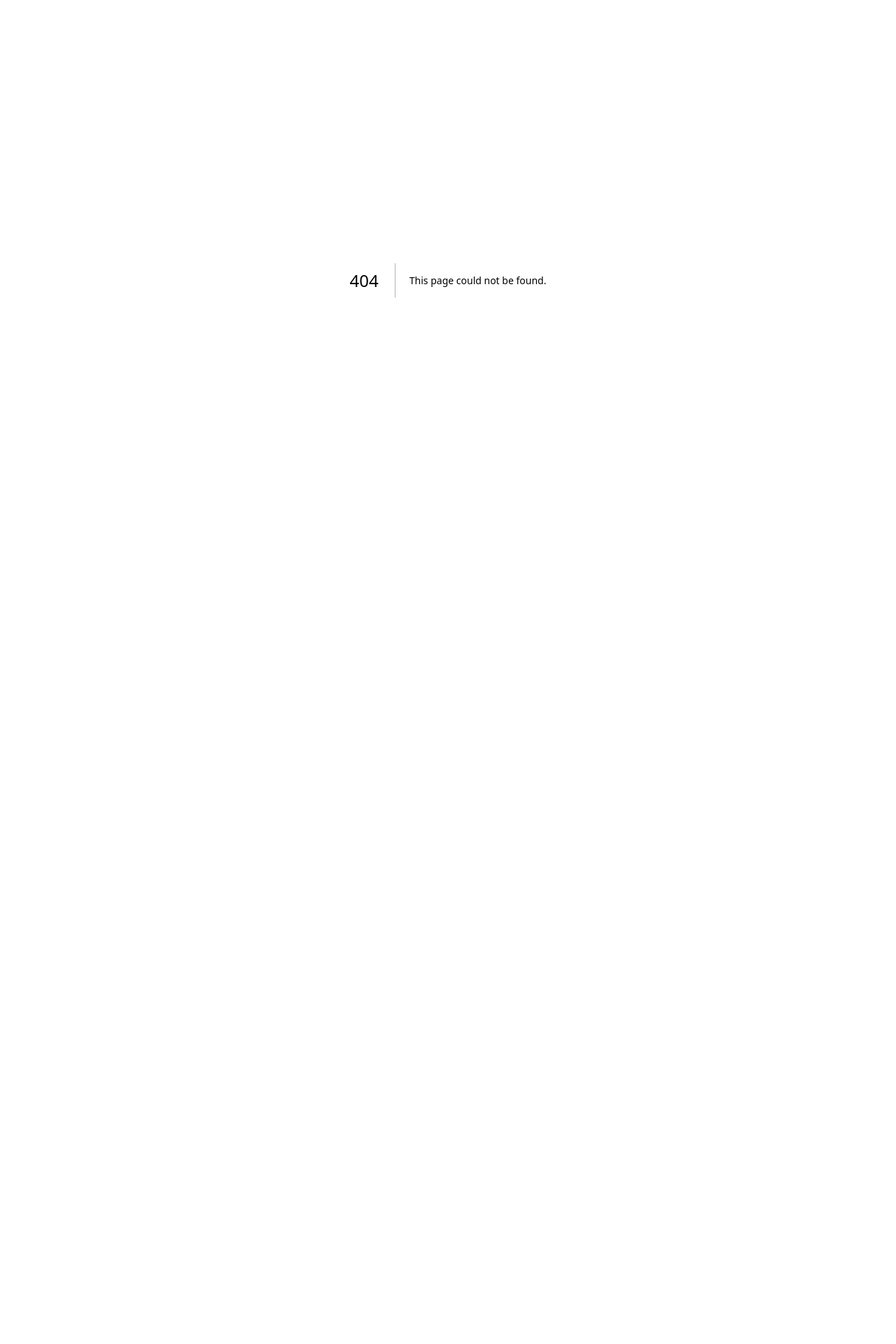
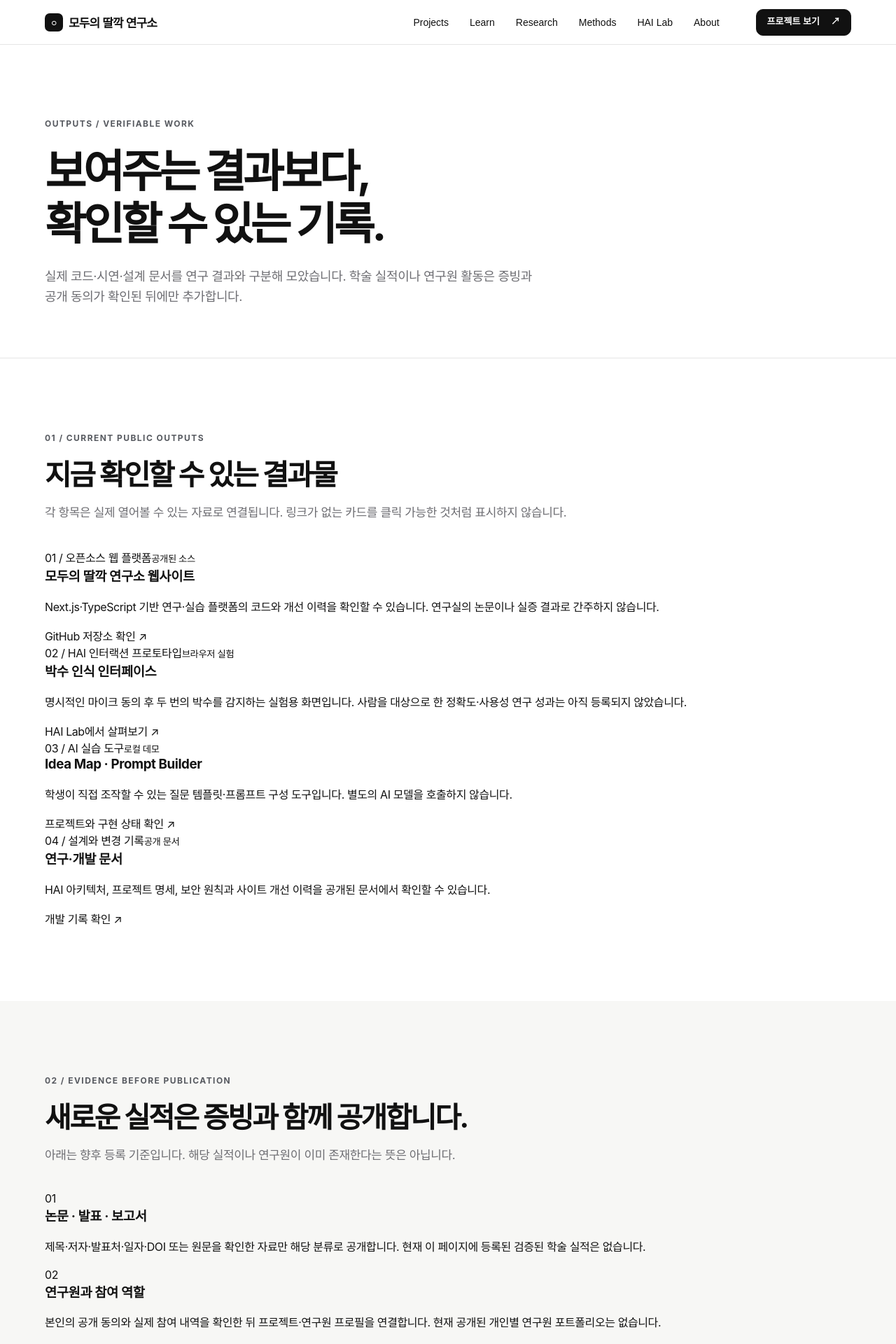
Before and after one commit to Jxny0ung/ddalkak-lab-hai, a Next.js app: page /outputs in a window 1280 px wide. Before the commit this address had no page. Shown: the top 1920 px of the page at 70% size. Before the commit the page ends 800 px from the top, so only its background shows below. Built offline with nearby package versions, Linux system fonts and the light colour scheme.

Commit message:
feat: add verified source-backed public outputs and evidence-gated achievement standards

```diff
--- /dev/null
+++ b/src/app/outputs/page.tsx
@@ -0,0 +1,136 @@
+import Link from "next/link";
+import type { Metadata } from "next";
+import { SiteHeader } from "@/components/site-header";
+import { SiteFooter } from "@/components/site-footer";
+
+export const metadata: Metadata = {
+  title: "Outputs | 공개된 결과물",
+  description: "실제로 확인할 수 있는 딸깍 연구소 코드·프로토타입·설계 기록과 아직 공개되지 않은 연구 성과를 명확히 구분합니다.",
+  alternates: { canonical: "/outputs" },
+};
+
+const actualOutputs = [
+  {
+    number: "01",
+    category: "오픈소스 웹 플랫폼",
+    title: "모두의 딸깍 연구소 웹사이트",
+    status: "공개된 소스",
+    description: "Next.js·TypeScript 기반 연구·실습 플랫폼의 코드와 개선 이력을 확인할 수 있습니다. 연구실의 논문이나 실증 결과로 간주하지 않습니다.",
+    href: "https://github.com/Jxny0ung/ddalkak-lab-hai",
+    link: "GitHub 저장소 확인",
+  },
+  {
+    number: "02",
+    category: "HAI 인터랙션 프로토타입",
+    title: "박수 인식 인터페이스",
+    status: "브라우저 실험",
+    description: "명시적인 마이크 동의 후 두 번의 박수를 감지하는 실험용 화면입니다. 사람을 대상으로 한 정확도·사용성 연구 성과는 아직 등록되지 않았습니다.",
+    href: "/lab",
+    link: "HAI Lab에서 살펴보기",
+  },
+  {
+    number: "03",
+    category: "AI 실습 도구",
+    title: "Idea Map · Prompt Builder",
+    status: "로컬 데모",
+    description: "학생이 직접 조작할 수 있는 질문 템플릿·프롬프트 구성 도구입니다. 별도의 AI 모델을 호출하지 않습니다.",
+    href: "/projects",
+    link: "프로젝트와 구현 상태 확인",
+  },
+  {
+    number: "04",
+    category: "설계와 변경 기록",
+    title: "연구·개발 문서",
+    status: "공개 문서",
+    description: "HAI 아키텍처, 프로젝트 명세, 보안 원칙과 사이트 개선 이력을 공개된 문서에서 확인할 수 있습니다.",
+    href: "https://github.com/Jxny0ung/ddalkak-lab-hai/tree/main/docs",
+    link: "개발 기록 확인",
+  },
+] as const;
+
+const publicationRules = [
+  {
+    title: "논문 · 발표 · 보고서",
+    detail: "제목·저자·발표처·일자·DOI 또는 원문을 확인한 자료만 해당 분류로 공개합니다. 현재 이 페이지에 등록된 검증된 학술 실적은 없습니다.",
+  },
+  {
+    title: "연구원과 참여 역할",
+    detail: "본인의 공개 동의와 실제 참여 내역을 확인한 뒤 프로젝트·연구원 프로필을 연결합니다. 현재 공개된 개인별 연구원 포트폴리오는 없습니다.",
+  },
+  {
+    title: "자격증 · 수료증 · 수상",
+    detail: "증빙 자료의 공개 허락을 받은 뒤 발급기관, 취득일, 증빙 링크와 유형을 함께 기록합니다. 수료·자격·수상을 서로 다른 유형으로 표기합니다.",
+  },
+] as const;
+
+export default function OutputsPage() {
+  return (
+    <>
+      <SiteHeader />
+      <main id="main-content" className="sl-main sl-interior">
+        <section className="sl-page-top">
+          <div className="sl-container">
+            <span className="sl-kicker">OUTPUTS / VERIFIABLE WORK</span>
+            <h1>보여주는 결과보다,<br/>확인할 수 있는 기록.</h1>
+            <p>실제 코드·시연·설계 문서를 연구 결과와 구분해 모았습니다. 학술 실적이나 연구원 활동은 증빙과 공개 동의가 확인된 뒤에만 추가합니다.</p>
+          </div>
+        </section>
+
+        <section className="sl-section" aria-labelledby="actual-outputs-title">
+          <div className="sl-container">
+            <div className="sl-section-head">
+              <div>
+                <span className="sl-kicker">01 / CURRENT PUBLIC OUTPUTS</span>
+                <h2 id="actual-outputs-title">지금 확인할 수 있는 결과물</h2>
+                <p>각 항목은 실제 열어볼 수 있는 자료로 연결됩니다. 링크가 없는 카드를 클릭 가능한 것처럼 표시하지 않습니다.</p>
+              </div>
+            </div>
+            <div className="sl-output-grid">
+              {actualOutputs.map((output) => {
+                const external = output.href.startsWith("https://");
+                const contents = (
+                  <>
+                    <div className="sl-output-card__meta"><span>{output.number} / {output.category}</span><small>{output.status}</small></div>
+                    <h3>{output.title}</h3>
+                    <p>{output.description}</p>
+                    <span className="sl-output-card__link">{output.link} ↗</span>
+                  </>
+                );
+                return external ? (
+                  <a className="sl-output-card" key={output.number} href={output.href} target="_blank" rel="noopener noreferrer">{contents}</a>
+                ) : (
+                  <Link className="sl-output-card" key={output.number} href={output.href}>{contents}</Link>
+                );
+              })}
+            </div>
+          </div>
+        </section>
+
+        <section className="sl-section sl-section-soft" aria-labelledby="publication-rules-title">
+          <div className="sl-container">
+            <div className="sl-section-head">
+              <div>
+                <span className="sl-kicker">02 / EVIDENCE BEFORE PUBLICATION</span>
+                <h2 id="publication-rules-title">새로운 실적은 증빙과 함께 공개합니다.</h2>
+                <p>아래는 향후 등록 기준입니다. 해당 실적이나 연구원이 이미 존재한다는 뜻은 아닙니다.</p>
+              </div>
+            </div>
+            <div className="sl-output-standards">
+              {publicationRules.map((rule, index) => (
+                <article key={rule.title}>
+                  <span>{String(index + 1).padStart(2, "0")}</span>
+                  <div><h3>{rule.title}</h3><p>{rule.detail}</p></div>
+                </article>
+              ))}
+            </div>
+            <div className="sl-actions sl-output-actions">
+              <Link className="sl-btn sl-btn-dark" href="/registry">연구 기록 원칙 보기 ↗</Link>
+              <Link className="sl-btn sl-btn-outline" href="/archive">아카이브 살펴보기</Link>
+            </div>
+          </div>
+        </section>
+      </main>
+      <SiteFooter />
+    </>
+  );
+}
```
